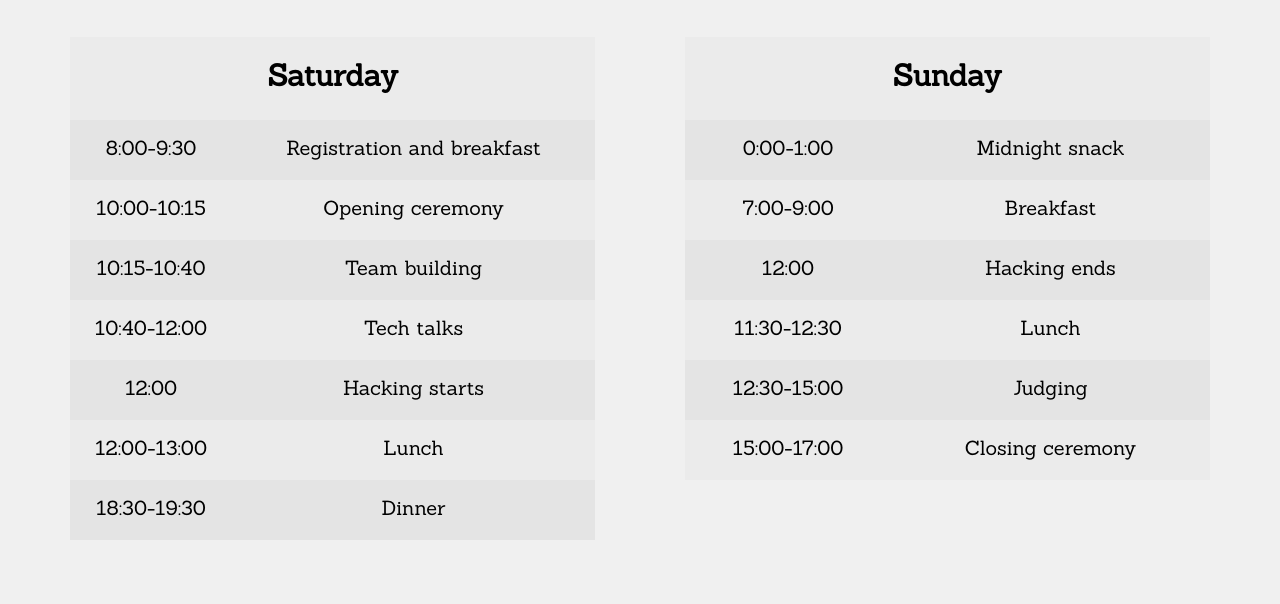
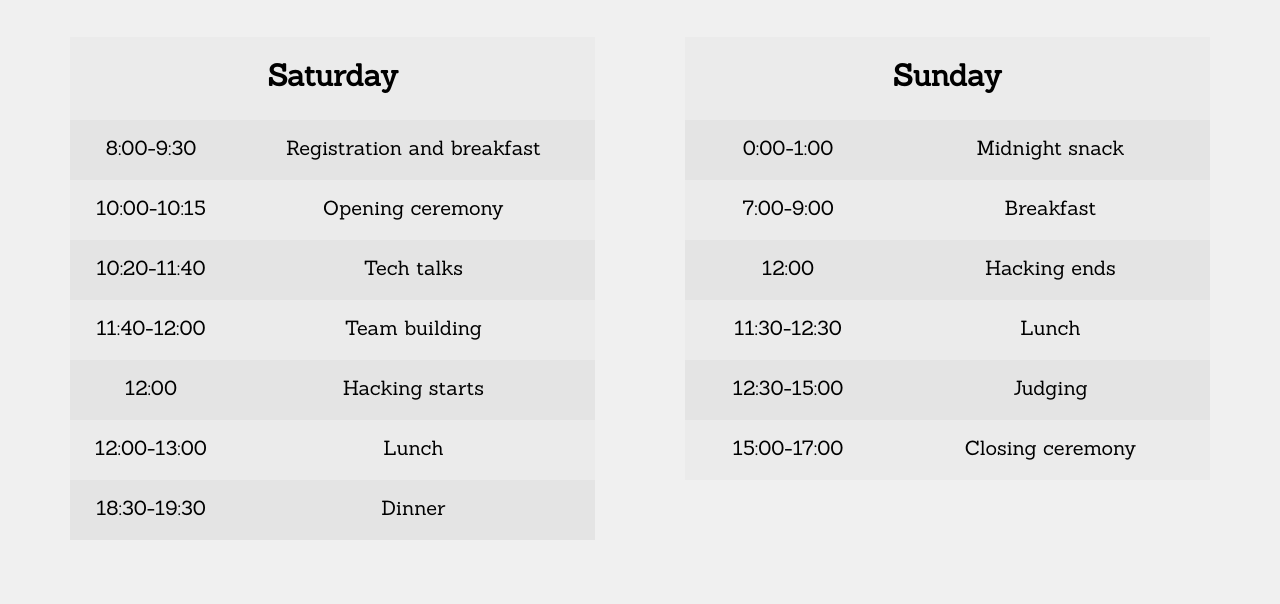
Before and after one commit to LauzHack/LauzHack.github.io, a Jekyll site: the page built from index.html, in a window 1280 px wide and 900 px high, scrolled down 1377 px. Shown: the top 604 px of the window. Built offline with Jekyll 4.4.1, drawn with Linux system fonts in a browser that asks for light colours.

Commit message:
Move team building to after talks

```diff
--- a/_data/schedule.yml
+++ b/_data/schedule.yml
@@ -4,8 +4,8 @@
 Saturday:
   '8:00-9:30': Registration and breakfast
   '10:00-10:15': Opening ceremony
-  '10:15-10:40': Team building
-  '10:40-12:00': Tech talks
+  '10:20-11:40': Tech talks
+  '11:40-12:00': Team building
   '12:00': Hacking starts
   '12:00-13:00': Lunch
   '18:30-19:30': Dinner
```
